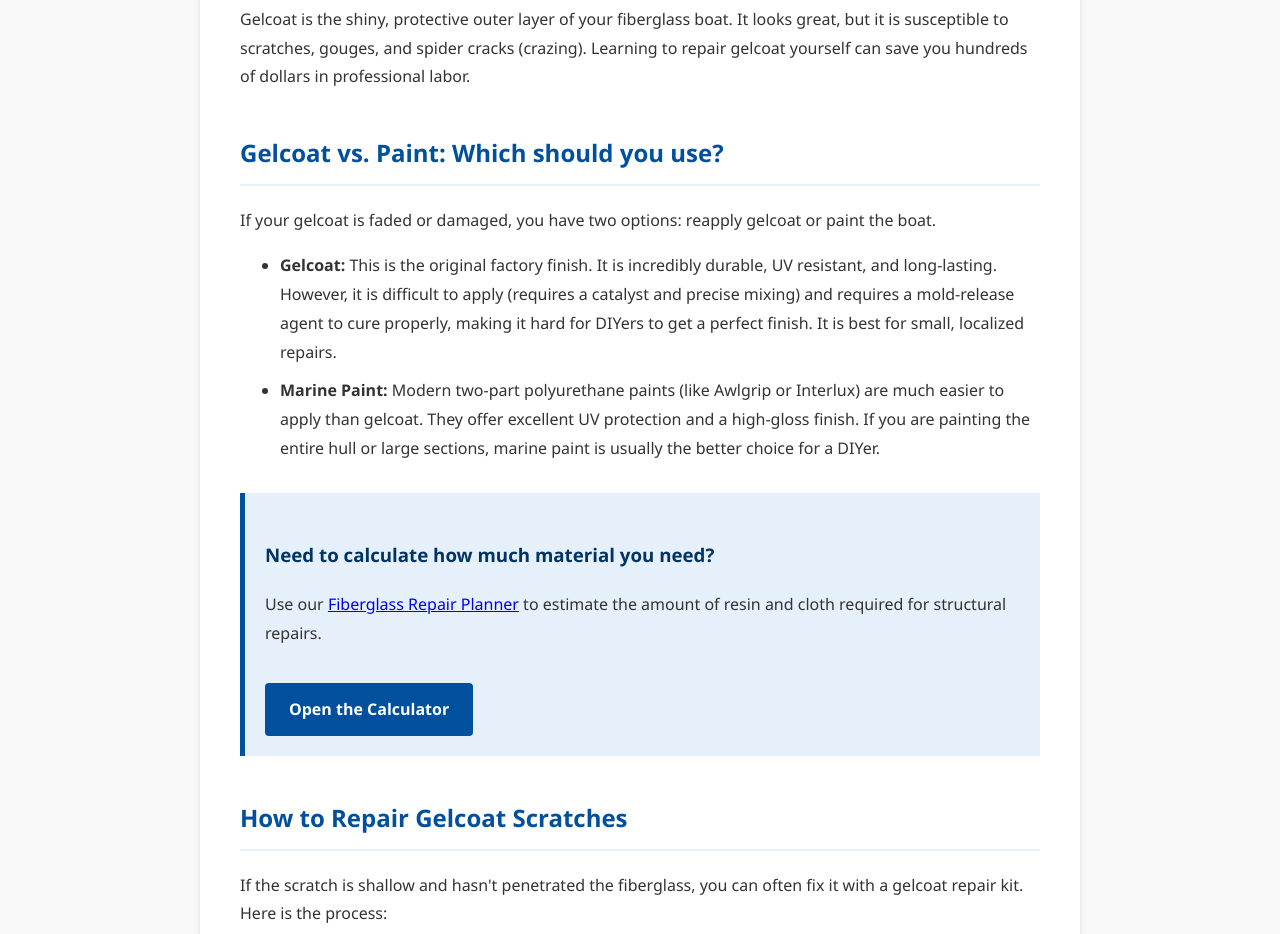
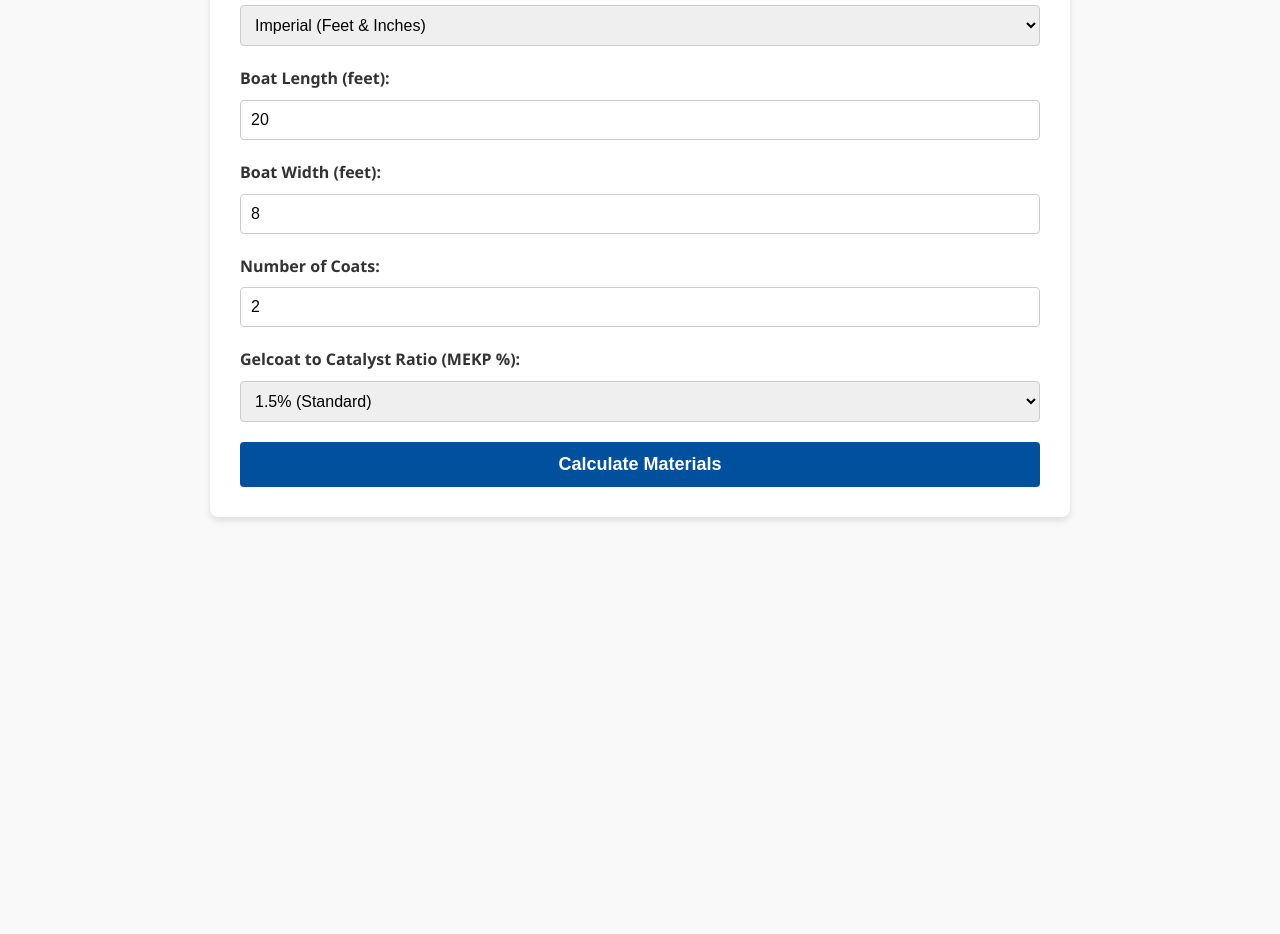
Before and after one commit to dewetandrei-dotcom/marine-trade-utility-hub, a plain HTML site: page gelcoat.html in a window 1280 px wide. Shown: the part 300-1234 px from the top of the page. After the commit the page ends 847 px from the top, so only its background shows below. Drawn offline with Linux system fonts and the light colour scheme.

Commit message:
Update gelcoat.html

```diff
--- a/gelcoat.html
+++ b/gelcoat.html
@@ -3,24 +3,36 @@
 <head>
     <meta charset="UTF-8">
     <meta name="viewport" content="width=device-width, initial-scale=1.0">
-    <title>Gelcoat Repair Guide: Fixing Scratches and Cracks | Marine Trade Utility Hub</title>
-    <meta name="description" content="Learn how to repair gelcoat on your boat. Step-by-step guide for fixing scratches, gouges, and cracks, plus tips on gelcoat vs paint.">
+    <title>Gelcoat Estimator | Marine Trade Utility Hub</title>
+    <meta name="description" content="Calculate the exact amount of gelcoat and catalyst (MEKP) required for your boat repair or refinishing project.">
     <style>
-        body { font-family: 'Segoe UI', Tahoma, Geneva, Verdana, sans-serif; margin: 0; padding: 0; background-color: #f9f9f9; color: #333; line-height: 1.8; }
-        header { background-color: #003366; color: white; padding: 1rem 0; text-align: center; }
-        nav { background-color: #00509e; padding: 0.5rem; text-align: center; }
+        :root {
+            --primary: #003366;
+            --secondary: #00509e;
+            --accent: #e6f0fa;
+            --text: #333;
+            --bg: #f9f9f9;
+        }
+        body { font-family: 'Segoe UI', Tahoma, Geneva, Verdana, sans-serif; margin: 0; padding: 0; background-color: var(--bg); color: var(--text); line-height: 1.6; }
+        header { background-color: var(--primary); color: white; padding: 1rem 0; text-align: center; }
+        header h1 { margin: 0; font-size: 1.5rem; }
+        nav { background-color: var(--secondary); padding: 0.5rem; text-align: center; }
         nav a { color: white; text-decoration: none; margin: 0 15px; font-weight: bold; }
         nav a:hover { text-decoration: underline; }
-        .container { max-width: 800px; margin: 30px auto; background: white; padding: 40px; border-radius: 8px; box-shadow: 0 4px 6px rgba(0,0,0,0.1); }
-        h1 { color: #003366; margin-top: 0; }
-        h2 { color: #00509e; border-bottom: 2px solid #e6f0fa; padding-bottom: 10px; margin-top: 40px; }
-        h3 { color: #003366; margin-top: 25px; }
-        p { margin-bottom: 15px; }
-        ul, ol { margin-bottom: 20px; }
-        li { margin-bottom: 10px; }
-        .highlight-box { background-color: #e6f0fa; border-left: 5px solid #00509e; padding: 20px; margin: 30px 0; }
-        .cta-btn { display: inline-block; background-color: #00509e; color: white; padding: 12px 24px; text-decoration: none; border-radius: 4px; font-weight: bold; margin-top: 20px; }
-        .cta-btn:hover { background-color: #003366; }
+        .container { max-width: 800px; margin: 30px auto; background: white; padding: 30px; border-radius: 8px; box-shadow: 0 4px 6px rgba(0,0,0,0.1); }
+        h2 { color: var(--primary); margin-top: 0; }
+        .input-group { margin-bottom: 20px; }
+        label { display: block; font-weight: 600; margin-bottom: 8px; }
+        input, select { width: 100%; padding: 10px; box-sizing: border-box; border: 1px solid #ccc; border-radius: 4px; font-size: 16px; }
+        button { background-color: var(--secondary); color: white; padding: 12px; border: none; border-radius: 4px; cursor: pointer; font-size: 18px; width: 100%; font-weight: bold; transition: background 0.3s; }
+        button:hover { background-color: var(--primary); }
+        .results { margin-top: 30px; padding: 20px; background-color: var(--accent); border-left: 5px solid var(--secondary); border-radius: 4px; display: none; }
+        .result-item { margin-bottom: 12px; font-size: 18px; }
+        .highlight { font-weight: bold; color: var(--primary); font-size: 1.1em; }
+        .affiliate-box { margin-top: 30px; padding: 20px; border: 1px dashed var(--secondary); background-color: #fff; text-align: center; }
+        .affiliate-box h3 { margin-top: 0; color: var(--primary); }
+        .affiliate-btn { display: inline-block; background-color: #ff9900; color: white; padding: 10px 20px; text-decoration: none; border-radius: 4px; font-weight: bold; margin-top: 10px; }
+        .affiliate-btn:hover { background-color: #e68a00; }
     </style>
 </head>
 <body>
@@ -34,39 +46,101 @@
         <a href="small-hole-repair.html">Small Hole Repair</a>
     </nav>
     <div class="container">
-        <h1>Gelcoat Repair Guide: Fixing Scratches and Cracks</h1>
-        <p>Gelcoat is the shiny, protective outer layer of your fiberglass boat. It looks great, but it is susceptible to scratches, gouges, and spider cracks (crazing). Learning to repair gelcoat yourself can save you hundreds of dollars in professional labor.</p>
+        <h2>Gelcoat Estimator</h2>
+        <p>Calculate the amount of gelcoat and MEKP catalyst you need for your boat's surface area.</p>
 
-        <h2>Gelcoat vs. Paint: Which should you use?</h2>
-        <p>If your gelcoat is faded or damaged, you have two options: reapply gelcoat or paint the boat.</p>
-        <ul>
-            <li><strong>Gelcoat:</strong> This is the original factory finish. It is incredibly durable, UV resistant, and long-lasting. However, it is difficult to apply (requires a catalyst and precise mixing) and requires a mold-release agent to cure properly, making it hard for DIYers to get a perfect finish. It is best for small, localized repairs.</li>
-            <li><strong>Marine Paint:</strong> Modern two-part polyurethane paints (like Awlgrip or Interlux) are much easier to apply than gelcoat. They offer excellent UV protection and a high-gloss finish. If you are painting the entire hull or large sections, marine paint is usually the better choice for a DIYer.</li>
-        </ul>
-
-        <div class="highlight-box">
-            <h3>Need to calculate how much material you need?</h3>
-            <p>Use our <a href="index.html">Fiberglass Repair Planner</a> to estimate the amount of resin and cloth required for structural repairs.</p>
-            <a href="index.html" class="cta-btn">Open the Calculator</a>
+        <div class="input-group">
+            <label>Measurement System:</label>
+            <select id="unitSystem" onchange="toggleUnits()">
+                <option value="imperial">Imperial (Feet & Inches)</option>
+                <option value="metric">Metric (Meters)</option>
+            </select>
         </div>
 
-        <h2>How to Repair Gelcoat Scratches</h2>
-        <p>If the scratch is shallow and hasn't penetrated the fiberglass, you can often fix it with a gelcoat repair kit. Here is the process:</p>
-        <ol>
-            <li><strong>Clean the area:</strong> Wipe the scratch with acetone to remove wax and dirt.</li>
-            <li><strong>Bevel the edges:</strong> Use a small pick or sandpaper to slightly widen the scratch, creating a "V" shape that will hold the new gelcoat.</li>
-            <li><strong>Mix the gelcoat:</strong> Mix your gelcoat paste with the hardener (usually MEKP). You can also add a coloring agent to match your boat's original color.</li>
-            <li><strong>Apply:</strong> Use a small brush or a syringe to fill the scratch with the gelcoat paste. Overfill it slightly so it sits proud of the surface.</li>
-            <li><strong>Cover and Cure:</strong> Cover the repair with clear tape or a special mold-release film. This blocks the air so the gelcoat cures properly. Wait for it to harden.</li>
-            <li><strong>Sand and Polish:</strong> Once cured, wet-sand the excess gelcoat flush with the surrounding surface (start with 400-grit, then move to 800, then 1500). Finally, use a rubbing compound to restore the shine.</li>
-        </ol>
+        <div class="input-group">
+            <label id="labelLength">Boat Length (feet):</label>
+            <input type="number" id="length" value="20" min="1">
+        </div>
+        <div class="input-group">
+            <label id="labelWidth">Boat Width (feet):</label>
+            <input type="number" id="width" value="8" min="1">
+        </div>
+        <div class="input-group">
+            <label>Number of Coats:</label>
+            <input type="number" id="coats" value="2" min="1">
+        </div>
+        <div class="input-group">
+            <label>Gelcoat to Catalyst Ratio (MEKP %):</label>
+            <select id="catalystRatio">
+                <option value="1.5">1.5% (Standard)</option>
+                <option value="2.0">2.0% (Warm Weather)</option>
+                <option value="1.0">1.0% (Cold Weather)</option>
+            </select>
+        </div>
 
-        <h2>How to Repair Gelcoat Spider Cracks</h2>
-        <p>Spider cracks (or crazing) are small, web-like cracks in the gelcoat. They are usually caused by stress or impact. To fix them, you must grind out the cracks completely (down to the fiberglass) with a Dremel tool, clean with acetone, fill with thickened epoxy, and then apply a new layer of gelcoat.</p>
+        <button onclick="calculate()">Calculate Materials</button>
 
-        <h2>How much does a gelcoat repair cost?</h2>
-        <p>A professional gelcoat repair can cost anywhere from $150 to $500 for a small area, depending on the size and the shop's hourly rate. A DIY gelcoat repair kit typically costs between $30 and $80 and contains enough materials for multiple repairs.</p>
+        <div class="results" id="resultsDiv">
+            <h3>Your Gelcoat Estimate</h3>
+            <div class="result-item">Total Surface Area (approx): <span class="highlight" id="resArea"></span></div>
+            <div class="result-item">Total Gelcoat Required: <span class="highlight" id="resGelcoat"></span></div>
+            <div class="result-item">MEKP Catalyst Required: <span class="highlight" id="resCatalyst"></span></div>
 
+            <div class="affiliate-box">
+                <h3>Need Gelcoat?</h3>
+                <p>Get marine-grade gelcoat and MEKP delivered to your door.</p>
+                <a href="https://link.amazon/B0fRAQzNp" class="affiliate-btn" target="_blank">Shop Gelcoat on Amazon</a>
+                <p style="font-size: 12px; color: #666; margin-top: 10px;">*We may earn a commission from qualifying purchases.</p>
+            </div>
+        </div>
     </div>
+
+    <script>
+        function toggleUnits() {
+            let system = document.getElementById('unitSystem').value;
+            if (system === 'metric') {
+                document.getElementById('labelLength').innerText = "Boat Length (meters):";
+                document.getElementById('labelWidth').innerText = "Boat Width (meters):";
+            } else {
+                document.getElementById('labelLength').innerText = "Boat Length (feet):";
+                document.getElementById('labelWidth').innerText = "Boat Width (feet):";
+            }
+        }
+
+        function calculate() {
+            let system = document.getElementById('unitSystem').value;
+            let length = parseFloat(document.getElementById('length').value);
+            let width = parseFloat(document.getElementById('width').value);
+            let coats = parseFloat(document.getElementById('coats').value);
+            let catalystPct = parseFloat(document.getElementById('catalystRatio').value) / 100;
+
+            let areaSqFt, areaSqM, gelcoatQuarts, gelcoatLiters, catalystOz, catalystMl;
+
+            // Approximate hull surface area calculation: Length x Width x 1.5 (to account for hull shape and sides)
+            if (system === 'imperial') {
+                areaSqFt = length * width * 1.5;
+                // Coverage approx 1 quart per 40 sq ft per coat
+                gelcoatQuarts = (areaSqFt / 40) * coats;
+                catalystOz = gelcoatQuarts * 32 * catalystPct; // 1 quart = 32 oz
+            } else {
+                areaSqM = length * width * 1.5;
+                // Coverage approx 1 liter per 4 sq meters per coat
+                gelcoatLiters = (areaSqM / 4) * coats;
+                catalystMl = gelcoatLiters * 1000 * catalystPct;
+            }
+
+            if (system === 'imperial') {
+                document.getElementById('resArea').innerText = areaSqFt.toFixed(0) + " sq ft";
+                document.getElementById('resGelcoat').innerText = gelcoatQuarts.toFixed(1) + " Quarts";
+                document.getElementById('resCatalyst').innerText = catalystOz.toFixed(1) + " oz";
+            } else {
+                document.getElementById('resArea').innerText = areaSqM.toFixed(1) + " sq meters";
+                document.getElementById('resGelcoat').innerText = gelcoatLiters.toFixed(1) + " Liters";
+                document.getElementById('resCatalyst').innerText = catalystMl.toFixed(0) + " ml";
+            }
+
+            document.getElementById('resultsDiv').style.display = 'block';
+        }
+    </script>
 </body>
 </html>
```
